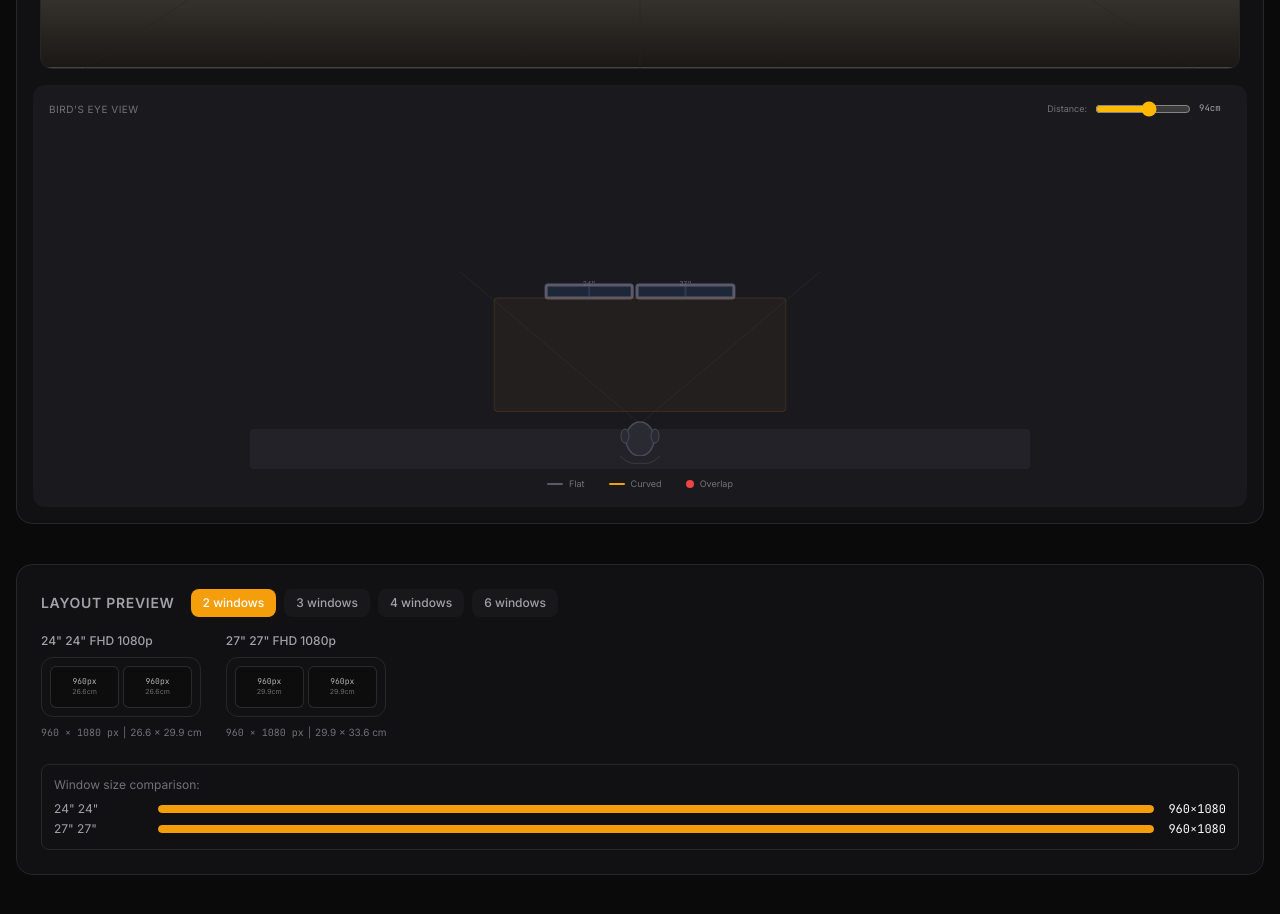
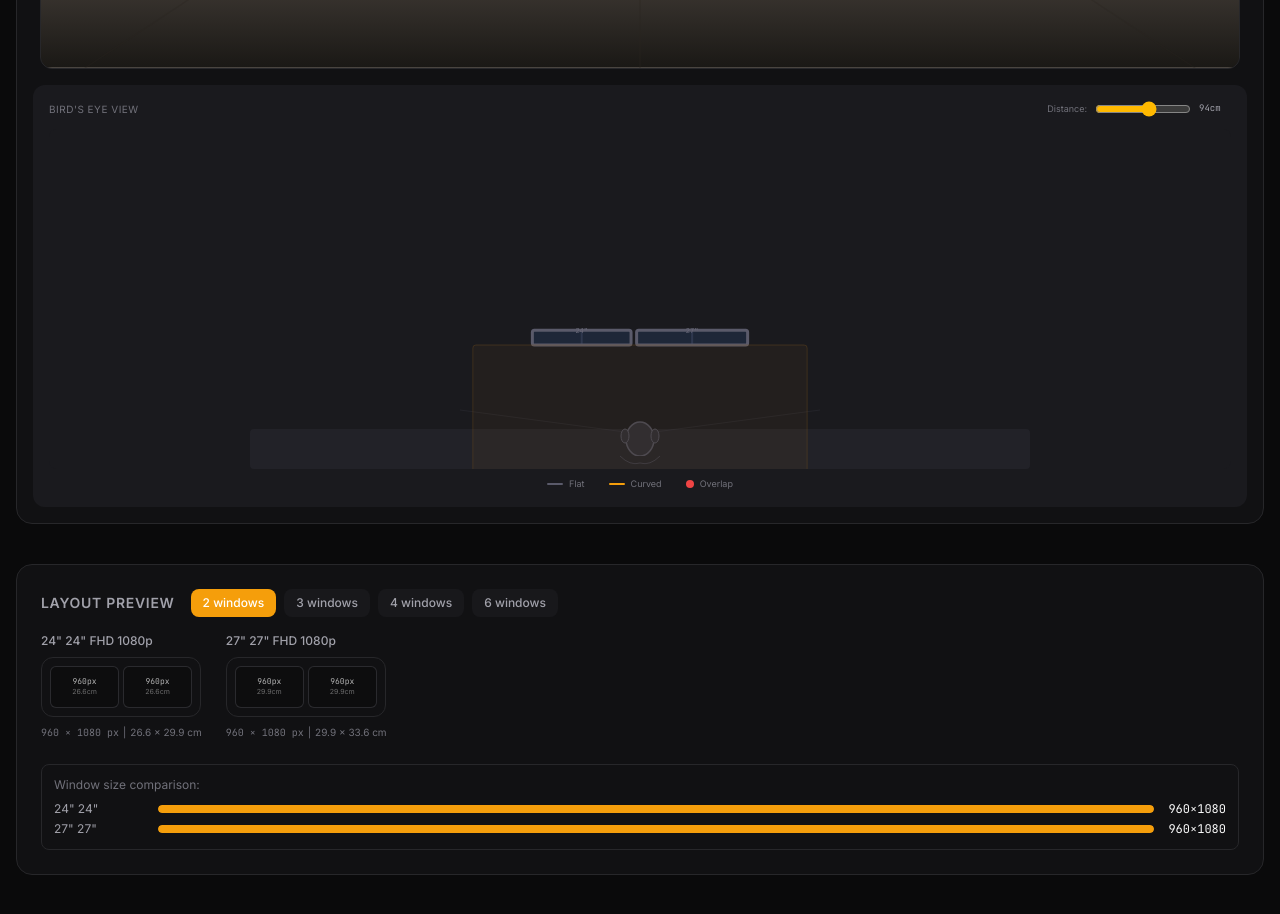
Before and after one commit to pinchr/display-compare, a Next.js app: page / in a window 1280 px wide. Shown: the part 1540-2454 px from the top of the page. Built offline with nearby package versions, Linux system fonts and the light colour scheme.

Commit message:
DeskView: bird's eye + front view, fixed scale, draggable monitors, mockups

```diff
--- a/components/DeskView.tsx
+++ b/components/DeskView.tsx
@@ -463,12 +463,20 @@ function TopView({ monitors, arrangements, headDistance, deskWidthCm, deskDepthC
   const CANVAS_H = 340;
   // HEAD_X must be declared BEFORE overlaps useMemo that references it
   const HEAD_X = CANVAS_W / 2;
-  // Dynamic scale: fit the entire scene (head → desk → back of desk) into canvas height
-  const TOTAL_SCENE_CM = headDistance + deskDepthCm + 15; // +15cm margin above desk
-  const USABLE_H = CANVAS_H - 50; // 50px reserved for head indicator
-  const SCALE = USABLE_H / TOTAL_SCENE_CM;
-  // HEAD_Y_BIRD must be before overlaps useMemo
-  const HEAD_Y_BIRD = 310; // FIXED - head stays at bottom
+  // FIXED scale — desk and monitors stay same pixel size regardless of headDistance
+  // Scale so desk depth ≈ 130px at default deskDepthCm=70 (~1.87 px/cm, similar to original)
+  const SCALE = 130 / deskDepthCm; // px/cm, fixed
+  // HEAD_Y_BIRD = position of viewer's head on canvas (desk sits between viewer and back wall)
+  const HEAD_Y_BIRD = 310; // fixed at bottom of canvas
+  // DESK_FRONT_Y = desk's near edge (closer to viewer), shifts UP with headDistance (parallax)
+  // As viewer retreats (headDistance↑), desk's near edge moves UP on screen (smaller Y)
+  const DESK_FRONT_Y = 310 - headDistance * 1.0;
+  // DESK_BACK_Y = desk's far edge
+  const DESK_BACK_Y = DESK_FRONT_Y + deskDepthCm * SCALE;
+  // DESK_W_PX = desk width in X — FIXED (bird's eye, no depth perspective in X)
+  const DESK_W_PX = Math.min(360, CANVAS_W - 40); // fixed ~360px, centered
+  // DESK_H_PX = desk depth in pixels
+  const DESK_H_PX = DESK_BACK_Y - DESK_FRONT_Y;
 
   const totalPhysCm = useMemo(() => monitors.reduce((sum, m) => sum + calcWidthCm(m.diagonal, m.widthPx, m.heightPx), 0) + (monitors.length - 1) * 3, [monitors]);
 
@@ -485,11 +493,11 @@ function TopView({ monitors, arrangements, headDistance, deskWidthCm, deskDepthC
     const maxXCm = totalPhysCm / 2 - halfW;
     const newXCm = Math.max(minXCm, Math.min(maxXCm, dragStart.current.arr.xCm + dxCm));
 
-    // Y-axis dragging — rect-relative, invert: drag up = positive yCm (monitor higher/farther)
+    // Y-axis dragging — rect-relative, invert: drag up = positive yCm (monitor deeper on desk)
     const mouseY = e.clientY - rect.top;
     const dy = mouseY - dragStart.current.mouseY;
     const dyCm = -dy / SCALE;
-    const newYCm = dragStart.current.arr.yCm + dyCm;
+    const newYCm = Math.max(0, Math.min(deskDepthCm, dragStart.current.arr.yCm + dyCm));
 
     const updated = localArrangementsRef.current.map(arr => arr.id === draggingId ? { ...arr, xCm: newXCm, yCm: newYCm } : arr);
     setLocalArrangements(updated);
@@ -507,7 +515,7 @@ function TopView({ monitors, arrangements, headDistance, deskWidthCm, deskDepthC
 
   const overlaps = useMemo(() => {
     const result: { cx: number; cy: number }[] = [];
-    if (!Number.isFinite(SCALE) || !Number.isFinite(headDistance)) return result;
+    if (!Number.isFinite(SCALE)) return result;
     const sorted = [...localArrangements].sort((a, b) => a.xCm - b.xCm);
     for (let i = 0; i < sorted.length - 1; i++) {
       const a = sorted[i];
@@ -525,13 +533,7 @@ function TopView({ monitors, arrangements, headDistance, deskWidthCm, deskDepthC
       }
     }
     return result;
-  }, [localArrangements, headDistance, SCALE]);
-
-  // TopView: head stays fixed at BOTTOM of view. Desk moves TOWARD horizon (smaller Y) as distance increases.
-  // Desk front edge is ALWAYS ABOVE head (further away on screen).
-  // At distance=70: desk at Y=320 (same as head - desk in front of viewer!)
-  // At distance=150: desk at Y=140 (far away at top of canvas)
-  const DESK_FRONT_Y = 310 - headDistance * 1.5; // moves UP (smaller Y) as we retreat
+  }, [localArrangements, headDistance, deskDepthCm, SCALE]);
 
   return (
     <div className="bg-[#1a1a1e] rounded-xl p-4">
@@ -552,10 +554,10 @@ function TopView({ monitors, arrangements, headDistance, deskWidthCm, deskDepthC
       >
         <rect x={10} y={HEAD_Y_BIRD - 10} width={CANVAS_W - 20} height={CANVAS_H - HEAD_Y_BIRD + 10} fill="#222228" rx={4} />
 
-        {/* FOV */}
+        {/* FOV — lines converge to middle of desk surface */}
         <g opacity={0.15}>
-          <line x1={HEAD_X} y1={HEAD_Y_BIRD - 15} x2={HEAD_X - 180} y2={HEAD_Y_BIRD - 15 - headDistance * SCALE} stroke="#5a5a6a" strokeWidth={1} />
-          <line x1={HEAD_X} y1={HEAD_Y_BIRD - 15} x2={HEAD_X + 180} y2={HEAD_Y_BIRD - 15 - headDistance * SCALE} stroke="#5a5a6a" strokeWidth={1} />
+          <line x1={HEAD_X} y1={HEAD_Y_BIRD - 5} x2={HEAD_X - 180} y2={DESK_FRONT_Y + deskDepthCm * SCALE / 2} stroke="#5a5a6a" strokeWidth={1} />
+          <line x1={HEAD_X} y1={HEAD_Y_BIRD - 5} x2={HEAD_X + 180} y2={DESK_FRONT_Y + deskDepthCm * SCALE / 2} stroke="#5a5a6a" strokeWidth={1} />
         </g>
 
         {overlaps.map((o, i) => <circle key={i} cx={o.cx} cy={o.cy} r={5} fill="#ef4444" opacity={0.9} />)}
@@ -577,7 +579,6 @@ function TopView({ monitors, arrangements, headDistance, deskWidthCm, deskDepthC
             ? calcWidthCm(arr.monitor.diagonal, arr.monitor.widthPx, arr.monitor.heightPx)
             : calcHeightCm(arr.monitor.diagonal, arr.monitor.widthPx, arr.monitor.heightPx);
           const cx = HEAD_X + arr.xCm * SCALE;
-          // yMon: monitor sits ON desk surface (front edge + depth from front)
           const yMon = DESK_FRONT_Y + arr.yCm * SCALE;
           const wPx = wCm * SCALE;
           const monitorDepthCm = isPortrait ? wCm * 0.12 : 8;
```
